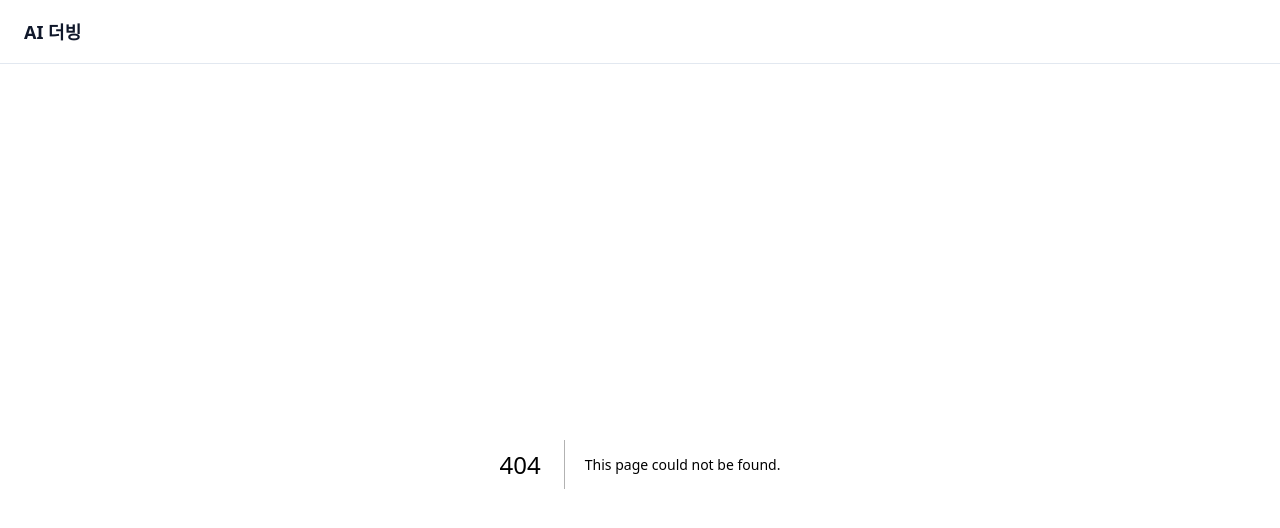
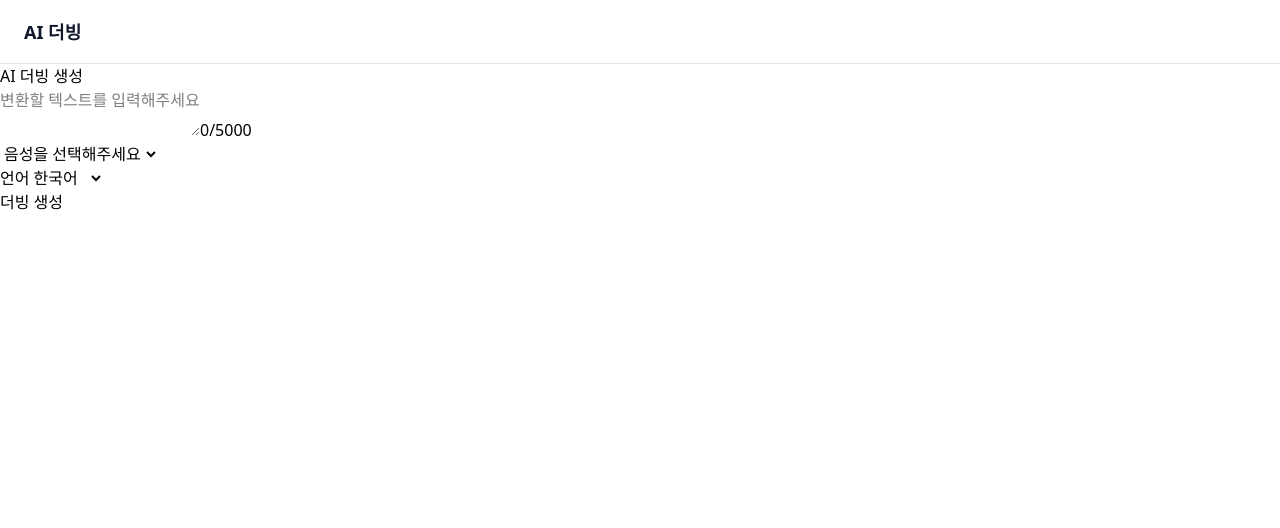
Before and after one commit to jaeml06/perso-ai-devrel-internship-assignment, a Next.js app: page /dashboard in a window 1280 px wide. Before the commit this address had no page. Shown: the top 528 px of the page. Built offline with nearby package versions, Linux system fonts and the light colour scheme.

Commit message:
feat: 대시보드 페이지 구현
Co-Authored-By: Claude Opus 4.6 <noreply@anthropic.com>

```diff
--- /dev/null
+++ b/src/app/dashboard/page.tsx
@@ -0,0 +1,5 @@
+import { DubbingDashboardPage } from '@/features/dubbing-create/ui/DubbingDashboardPage';
+
+export default function DashboardPage() {
+  return <DubbingDashboardPage />;
+}
```
